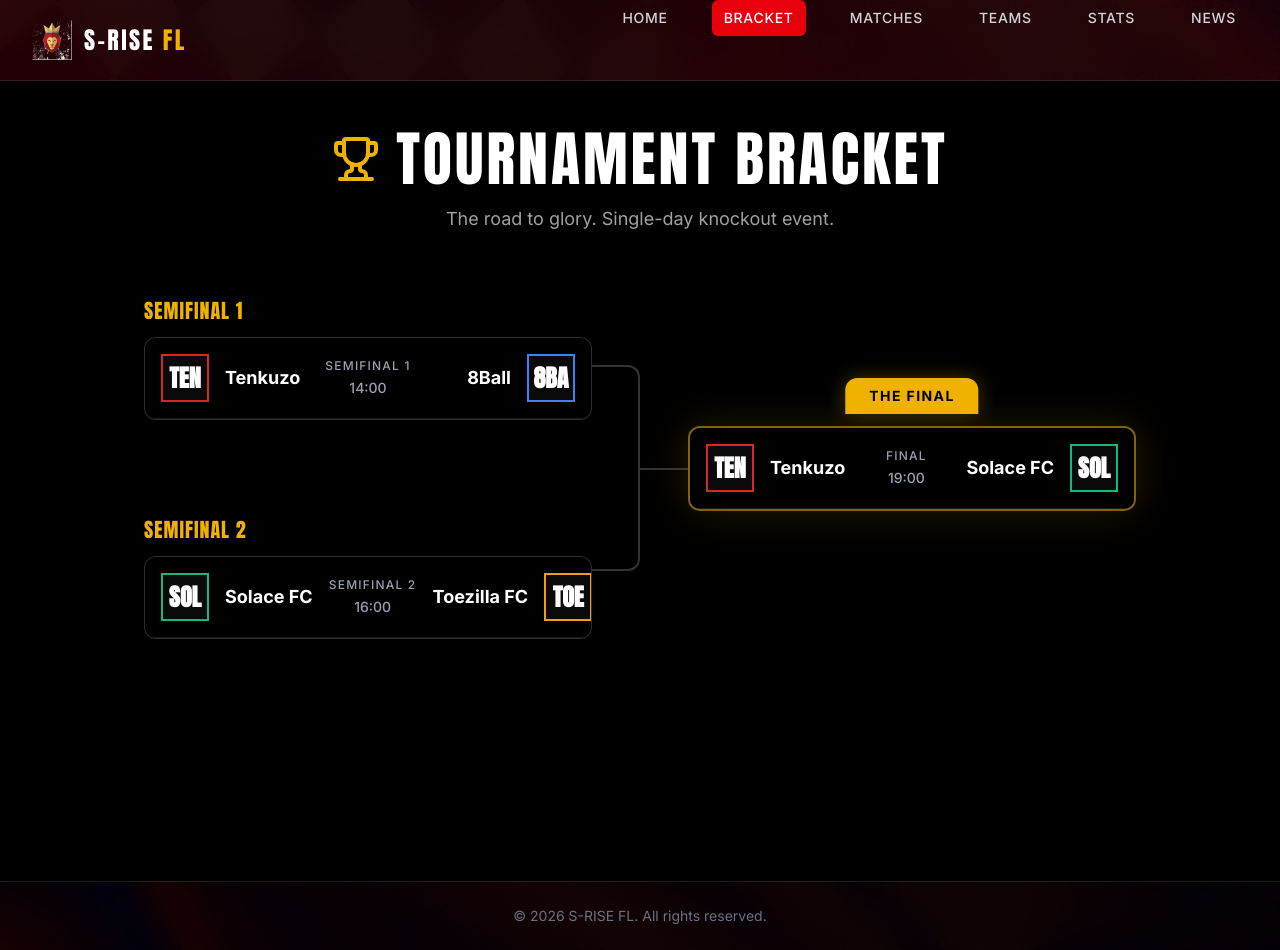
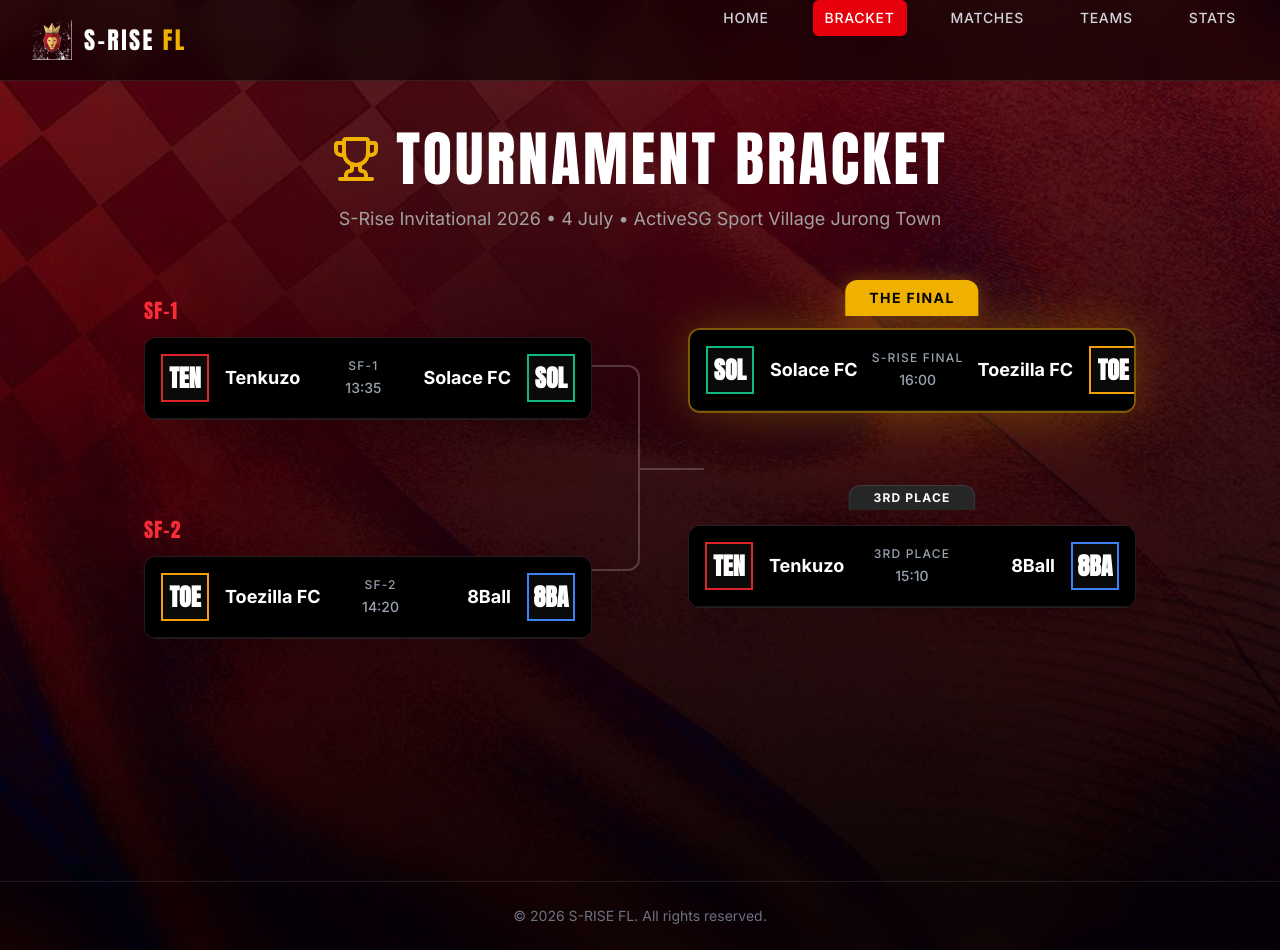
Before and after one commit to shezan2/s-rise-fl, a Next.js app: page /bracket in a window 1280 px wide. Built offline with nearby package versions, Linux system fonts and the light colour scheme.

Commit message:
Update official fixtures and remove news

```diff
--- a/src/app/bracket/page.tsx
+++ b/src/app/bracket/page.tsx
@@ -23,12 +23,14 @@ function formatMatch(m: any): MatchData {
 }
 
 export default function BracketPage() {
-  const semiFinals = matches.filter(m => m.stage?.startsWith("Semifinal"));
-  const final = matches.find(m => m.stage === "Final");
+  const semiFinals = matches.filter(m => m.stage?.startsWith("SF-"));
+  const thirdPlace = matches.find(m => m.stage === "3rd Place");
+  const final = matches.find(m => m.stage === "S-Rise Final");
 
   return (
-    <div className="min-h-screen bg-black pt-12 pb-24">
-      <div className="max-w-7xl mx-auto px-4 sm:px-6 lg:px-8">
+    <div className="min-h-screen bg-transparent pt-12 pb-24 relative">
+      <div className="absolute inset-0 bg-gradient-to-b from-transparent to-black/80 pointer-events-none" />
+      <div className="max-w-7xl mx-auto px-4 sm:px-6 lg:px-8 relative z-10">
 
         <div className="mb-16 text-center">
           <h1 className="font-anton text-5xl md:text-6xl text-white uppercase tracking-wider flex items-center justify-center gap-4 mb-4">
@@ -36,15 +38,15 @@ export default function BracketPage() {
             Tournament Bracket
           </h1>
           <p className="text-neutral-400 text-lg">
-            The road to glory. Single-day knockout event.
+            S-Rise Invitational 2026 • 4 July • ActiveSG Sport Village Jurong Town
           </p>
         </div>
 
         {/* Bracket Container */}
-        <div className="flex flex-col md:flex-row items-center justify-center gap-12 md:gap-24 relative mt-12">
+        <div className="flex flex-col lg:flex-row items-center justify-center gap-12 lg:gap-24 relative mt-12">
 
           {/* Connecting Lines for Desktop */}
-          <div className="hidden md:block absolute inset-0 pointer-events-none">
+          <div className="hidden lg:block absolute inset-0 pointer-events-none">
             {/* Top Semi to Final Line */}
             <div className="absolute top-[20%] left-[calc(50%-6rem)] w-[6rem] h-[30%] border-t-2 border-r-2 border-white/20 rounded-tr-xl" />
             {/* Bottom Semi to Final Line */}
@@ -55,27 +57,40 @@ export default function BracketPage() {
 
           {/* Semifinals Column */}
           <div className="flex flex-col gap-24 z-10 w-full max-w-md">
-            {semiFinals.map((match, idx) => (
-              <div key={match.id} className="relative">
-                <h3 className="text-yellow-500 font-anton tracking-wider uppercase mb-3 text-xl">
-                  {match.stage || `Semifinal ${idx + 1}`}
+            {semiFinals.map((match) => (
+              <div key={match.id} className="relative group">
+                <div className="absolute -top-4 -left-4 w-12 h-12 bg-red-600/20 blur-xl rounded-full group-hover:bg-red-600/40 transition-colors" />
+                <h3 className="text-red-500 font-anton tracking-wider uppercase mb-3 text-xl relative">
+                  {match.stage}
                 </h3>
-                <div className="bg-neutral-900 border border-white/10 rounded-xl overflow-hidden shadow-2xl relative">
+                <div className="bg-black/60 backdrop-blur-md border border-white/10 rounded-xl overflow-hidden shadow-2xl relative">
                   <MatchRow match={formatMatch(match)} />
                 </div>
               </div>
             ))}
           </div>
 
-          {/* Final Column */}
-          <div className="flex flex-col justify-center z-10 w-full max-w-md mt-12 md:mt-0">
+          {/* Finals Column */}
+          <div className="flex flex-col gap-12 justify-center z-10 w-full max-w-md mt-12 lg:mt-0">
             {final && (
-              <div className="relative">
+              <div className="relative group">
+                <div className="absolute inset-0 bg-yellow-500/20 blur-2xl rounded-full group-hover:bg-yellow-500/40 transition-colors" />
                 <div className="absolute -top-12 left-1/2 -translate-x-1/2 bg-yellow-500 text-black px-6 py-2 rounded-t-xl font-bold uppercase tracking-widest text-sm shadow-[0_0_20px_rgba(234,179,8,0.3)]">
                   The Final
                 </div>
-                <div className="bg-neutral-900 border-2 border-yellow-500/50 rounded-xl overflow-hidden shadow-[0_0_40px_rgba(234,179,8,0.15)] relative">
+                <div className="bg-black/80 backdrop-blur-md border-2 border-yellow-500/50 rounded-xl overflow-hidden shadow-[0_0_40px_rgba(234,179,8,0.15)] relative">
                   <MatchRow match={formatMatch(final)} />
+                </div>
+              </div>
+            )}
+
+            {thirdPlace && (
+              <div className="relative group mt-8 lg:mt-16">
+                <div className="absolute -top-10 left-1/2 -translate-x-1/2 bg-neutral-800 text-white px-6 py-1 rounded-t-xl font-bold uppercase tracking-widest text-xs border border-b-0 border-white/10">
+                  3rd Place
+                </div>
+                <div className="bg-black/60 backdrop-blur-md border border-white/10 rounded-xl overflow-hidden shadow-xl relative">
+                  <MatchRow match={formatMatch(thirdPlace)} />
                 </div>
               </div>
             )}
--- a/src/app/news/page.tsx
+++ /dev/null
@@ -1,97 +0,0 @@
-import { articles } from "@/lib/data/articles";
-import { Clock, Calendar } from "lucide-react";
-import Link from "next/link";
-
-const categoryColors: Record<string, string> = {
-  "Match Report": "bg-blue-500/10 text-blue-400 border-blue-500/20",
-  "Transfer News": "bg-purple-500/10 text-purple-400 border-purple-500/20",
-  "Interview": "bg-amber-500/10 text-amber-400 border-amber-500/20",
-  "League Update": "bg-emerald-500/10 text-emerald-400 border-emerald-500/20",
-  "Player Spotlight": "bg-red-500/10 text-red-400 border-red-500/20",
-  "Preview": "bg-zinc-500/10 text-zinc-400 border-zinc-500/20",
-};
-
-export default function NewsPage() {
-  // Sort articles by date descending
-  const sortedArticles = [...articles].sort((a, b) => new Date(b.date).getTime() - new Date(a.date).getTime());
-
-  return (
-    <div className="min-h-screen bg-black text-white p-6 md:p-12 font-sans">
-      <div className="max-w-6xl mx-auto space-y-12">
-
-        {/* Header */}
-        <div className="border-b border-white/10 pb-6">
-          <h1 className="text-5xl md:text-7xl font-bold tracking-tighter uppercase">Latest News</h1>
-          <p className="text-zinc-400 mt-2 text-lg">Stay updated with everything S-RISE FL</p>
-        </div>
-
-        {/* Featured Article (First one) */}
-        {sortedArticles.length > 0 && (
-          <Link href={`/news/${sortedArticles[0].id}`} className="group block">
-            <div className="bg-zinc-900 border border-white/10 hover:border-white/20 transition-colors rounded-3xl overflow-hidden flex flex-col md:flex-row">
-              <div className="md:w-1/2 bg-zinc-800 relative aspect-video md:aspect-auto flex items-center justify-center overflow-hidden">
-                <div className="absolute inset-0 bg-gradient-to-br from-red-900/40 to-black/80 z-10" />
-                <div className="text-9xl font-black text-white/5 absolute -right-10 -bottom-10 uppercase tracking-tighter transform group-hover:scale-105 transition-transform duration-700">
-                  News
-                </div>
-              </div>
-              <div className="md:w-1/2 p-8 md:p-12 flex flex-col justify-center bg-gradient-to-r from-zinc-900 to-black">
-                <div className="flex items-center gap-4 mb-6">
-                  <span className={`px-3 py-1 text-xs font-bold uppercase tracking-widest rounded-full border ${categoryColors[sortedArticles[0].category] || categoryColors["Preview"]}`}>
-                    {sortedArticles[0].category}
-                  </span>
-                  <span className="flex items-center text-sm font-bold text-zinc-500">
-                    <Clock className="w-4 h-4 mr-1.5" />
-                    {sortedArticles[0].readTimeMinutes} min read
-                  </span>
-                </div>
-                <h2 className="text-3xl md:text-5xl font-bold mb-4 group-hover:text-red-400 transition-colors">{sortedArticles[0].title}</h2>
-                <p className="text-zinc-400 text-lg mb-6 leading-relaxed">
-                  {sortedArticles[0].excerpt}
-                </p>
-                <div className="text-sm font-bold text-zinc-600 flex items-center mt-auto">
-                  <Calendar className="w-4 h-4 mr-1.5" />
-                  {new Date(sortedArticles[0].date).toLocaleDateString('en-US', { year: 'numeric', month: 'long', day: 'numeric' })}
-                </div>
-              </div>
-            </div>
-          </Link>
-        )}
-
-        {/* Article Grid */}
-        <div className="grid grid-cols-1 md:grid-cols-2 lg:grid-cols-3 gap-6">
-          {sortedArticles.slice(1).map((article) => (
-            <Link key={article.id} href={`/news/${article.id}`} className="group block h-full">
-              <div className="bg-zinc-900 border border-white/10 hover:border-white/20 transition-colors rounded-2xl p-8 h-full flex flex-col relative overflow-hidden">
-
-                <div className="flex items-center justify-between mb-6">
-                  <span className={`px-3 py-1 text-xs font-bold uppercase tracking-widest rounded-full border ${categoryColors[article.category] || categoryColors["Preview"]}`}>
-                    {article.category}
-                  </span>
-                </div>
-
-                <h3 className="text-2xl font-bold mb-4 group-hover:text-red-400 transition-colors">{article.title}</h3>
-
-                <p className="text-zinc-400 flex-grow">
-                  {article.excerpt}
-                </p>
-
-                <div className="mt-8 flex items-center justify-between text-sm font-bold text-zinc-600 border-t border-white/5 pt-4">
-                  <div className="flex items-center">
-                    <Calendar className="w-4 h-4 mr-1.5" />
-                    {new Date(article.date).toLocaleDateString('en-US', { month: 'short', day: 'numeric' })}
-                  </div>
-                  <div className="flex items-center">
-                    <Clock className="w-4 h-4 mr-1.5" />
-                    {article.readTimeMinutes} min
-                  </div>
-                </div>
-              </div>
-            </Link>
-          ))}
-        </div>
-
-      </div>
-    </div>
-  );
-}
--- a/src/app/page.tsx
+++ b/src/app/page.tsx
@@ -2,7 +2,6 @@ import Link from "next/link";
 import { Crown, ArrowRight, Trophy, CalendarDays, Newspaper } from "lucide-react";
 import { teams } from "@/lib/data/teams";
 import { matches } from "@/lib/data/matches";
-import { articles } from "@/lib/data/articles";
 import MatchRow, { MatchData } from "@/components/MatchRow";
 import TeamBadge from "@/components/TeamBadge";
 
@@ -23,7 +22,6 @@ export default function Home() {
       };
     });
 
-  const latestNews = articles.slice(0, 3);
   const showcaseTeams = teams.slice(0, 4);
 
   return (
@@ -105,42 +103,6 @@ export default function Home() {
             ))}
           </div>
         </section>
-
-        {/* Latest News */}
-        <section>
-          <div className="flex items-center justify-between mb-8">
-            <h2 className="font-anton text-3xl text-white uppercase tracking-wider flex items-center gap-3">
-              <Newspaper className="w-8 h-8 text-blue-500" />
-              Latest News
-            </h2>
-            <Link href="/news" className="text-sm text-blue-500 hover:text-blue-400 font-bold uppercase tracking-wider">
-              More News →
-            </Link>
-          </div>
-          <div className="grid grid-cols-1 md:grid-cols-3 gap-8">
-            {latestNews.map((article) => (
-              <Link href="/news" key={article.id} className="group flex flex-col">
-                <div className="relative h-48 w-full bg-neutral-900 overflow-hidden rounded-t-xl mb-4">
-                  <div className="absolute inset-0 bg-gradient-to-br from-neutral-800 to-neutral-900 group-hover:scale-105 transition-transform duration-500" />
-                  <div className="absolute top-4 left-4 bg-red-600 text-white text-xs font-bold px-2 py-1 uppercase tracking-wider">
-                    {article.category}
-                  </div>
-                </div>
-                <div className="flex flex-col flex-grow">
-                  <div className="text-xs text-neutral-500 font-bold uppercase tracking-wider mb-2">
-                    {new Date(article.date).toLocaleDateString('en-US', { month: 'long', day: 'numeric', year: 'numeric' })} • {article.readTimeMinutes} min read
-                  </div>
-                  <h3 className="text-xl font-bold mb-2 group-hover:text-red-500 transition-colors leading-tight">
-                    {article.title}
-                  </h3>
-                  <p className="text-neutral-400 text-sm line-clamp-3">
-                    {article.excerpt}
-                  </p>
-                </div>
-              </Link>
-            ))}
-          </div>
-        </section>
       </div>
     </div>
   );
--- a/src/components/Navbar.tsx
+++ b/src/components/Navbar.tsx
@@ -11,7 +11,6 @@ const NAV_LINKS = [
   { name: "Matches", href: "/matches" },
   { name: "Teams", href: "/teams" },
   { name: "Stats", href: "/stats" },
-  { name: "News", href: "/news" },
 ];
 
 export default function Navbar() {
--- a/src/lib/data/matches.ts
+++ b/src/lib/data/matches.ts
@@ -26,45 +26,60 @@ export interface Match {
 export const matches: Match[] = [
   {
     "id": "m1",
-    "date": "2026-08-10",
-    "time": "14:00",
-    "venue": "S-Rise Arena",
+    "date": "2026-07-04",
+    "time": "13:35",
+    "venue": "ActiveSG Sport Village Jurong Town",
     "homeTeamId": "team_1",
-    "awayTeamId": "team_2",
+    "awayTeamId": "team_3",
     "homeScore": 0,
     "awayScore": 0,
     "status": "upcoming",
-    "stage": "Semifinal 1",
+    "stage": "SF-1",
     "attendance": 500,
     "referee": "TBD",
     "events": []
   },
   {
     "id": "m2",
-    "date": "2026-08-10",
-    "time": "16:00",
-    "venue": "S-Rise Arena",
-    "homeTeamId": "team_3",
-    "awayTeamId": "team_4",
+    "date": "2026-07-04",
+    "time": "14:20",
+    "venue": "ActiveSG Sport Village Jurong Town",
+    "homeTeamId": "team_4",
+    "awayTeamId": "team_2",
     "homeScore": 0,
     "awayScore": 0,
     "status": "upcoming",
-    "stage": "Semifinal 2",
+    "stage": "SF-2",
     "attendance": 500,
     "referee": "TBD",
     "events": []
   },
   {
     "id": "m3",
-    "date": "2026-08-10",
-    "time": "19:00",
-    "venue": "S-Rise Arena",
-    "homeTeamId": "team_1",
-    "awayTeamId": "team_3",
+    "date": "2026-07-04",
+    "time": "15:10",
+    "venue": "ActiveSG Sport Village Jurong Town",
+    "homeTeamId": "team_1", // TBD
+    "awayTeamId": "team_2", // TBD
     "homeScore": 0,
     "awayScore": 0,
     "status": "upcoming",
-    "stage": "Final",
+    "stage": "3rd Place",
+    "attendance": 500,
+    "referee": "TBD",
+    "events": []
+  },
+  {
+    "id": "m4",
+    "date": "2026-07-04",
+    "time": "16:00",
+    "venue": "ActiveSG Sport Village Jurong Town",
+    "homeTeamId": "team_3", // TBD
+    "awayTeamId": "team_4", // TBD
+    "homeScore": 0,
+    "awayScore": 0,
+    "status": "upcoming",
+    "stage": "S-Rise Final",
     "attendance": 500,
     "referee": "TBD",
     "events": []
```
